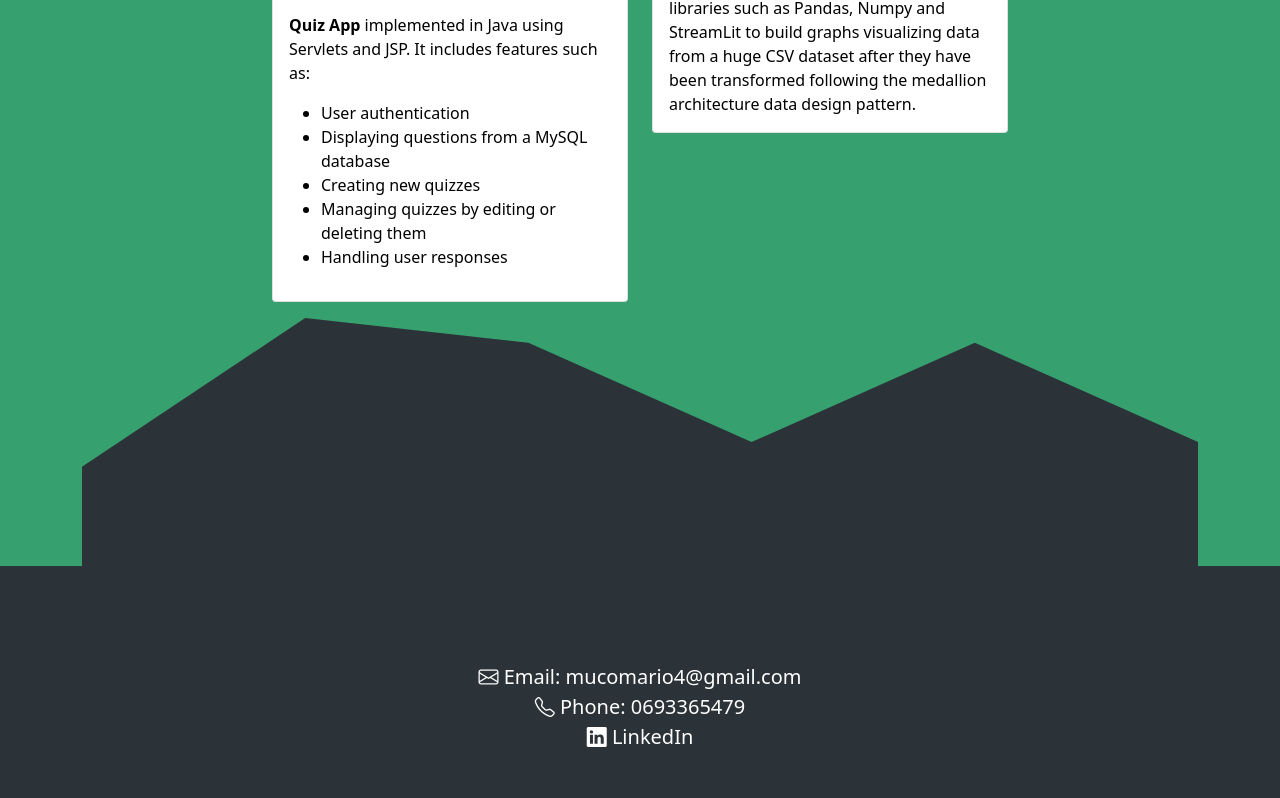
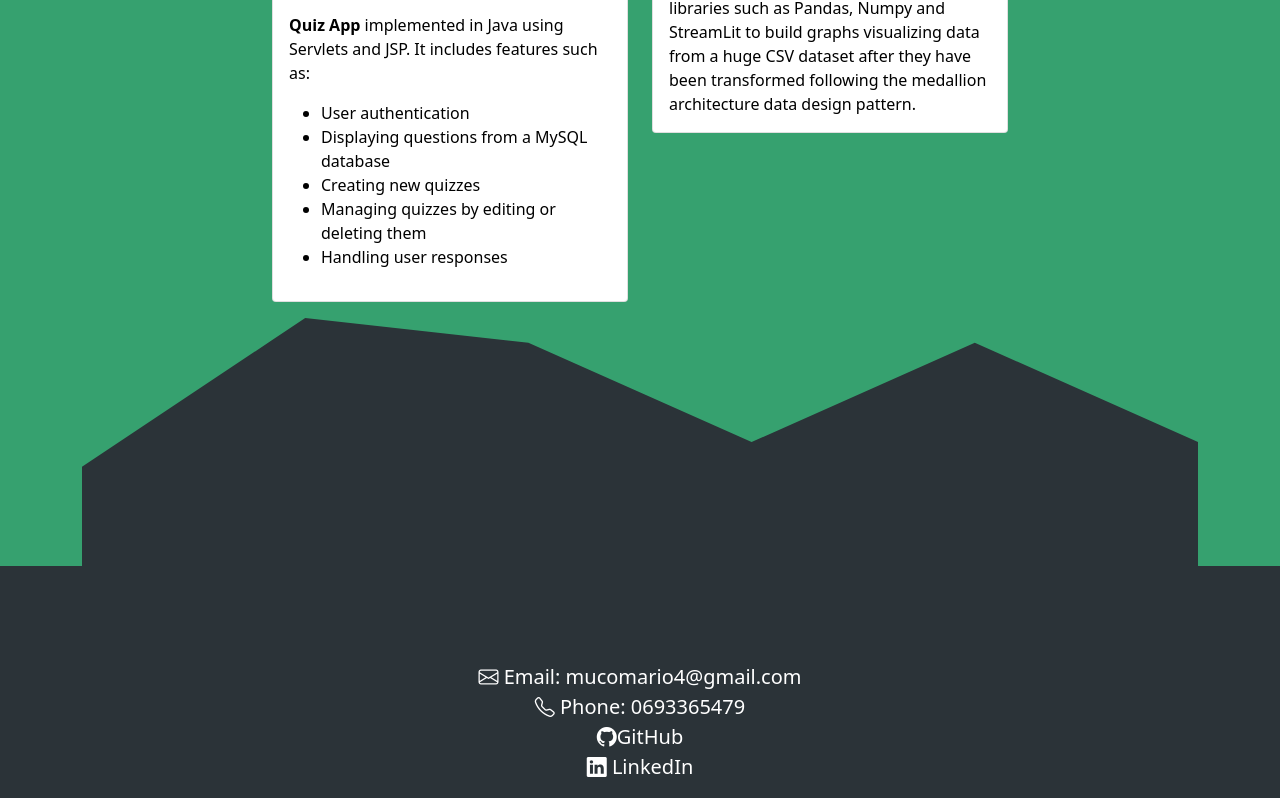
Before and after one commit to MarioMuco/MarioMuco.github.io, a plain HTML site: page index.html in a window 1280 px wide. Shown: the part 1184-1982 px from the top of the page. Before the commit the page ends 1952 px from the top, so only its background shows below. Drawn offline with nearby package versions, Linux system fonts and the light colour scheme.

Commit message:
Update index.html

```diff
--- a/index.html
+++ b/index.html
@@ -157,6 +157,7 @@
           <ul class="list-unstyled">
             <li style="color: white;"  ><i class="bi bi-envelope"></i> Email: <a href="mailto:mucomario4@gmail.com">mucomario4@gmail.com</a></li>
             <li   style="color: white;"  ><i class="bi bi-telephone"></i> Phone: <a href="tel:0693365479">0693365479</a></li>
+			<li  style="color: white;"  ><i class="bi bi-github"></i><a href="https://github.com/MarioMuco">GitHub</a></li>
             <li   style="color: white;"  ><i class="bi bi-linkedin"></i> <a target="_blank" href="https://www.linkedin.com/in/mario-mu%C3%A7o-3aa192227/">LinkedIn</a></li>
           </ul>
         </div>
```
